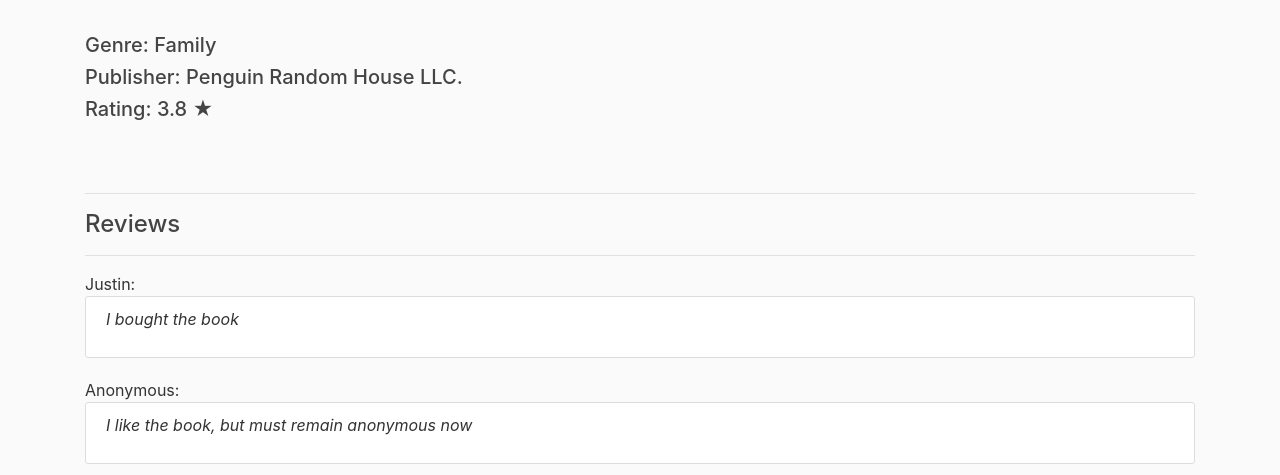
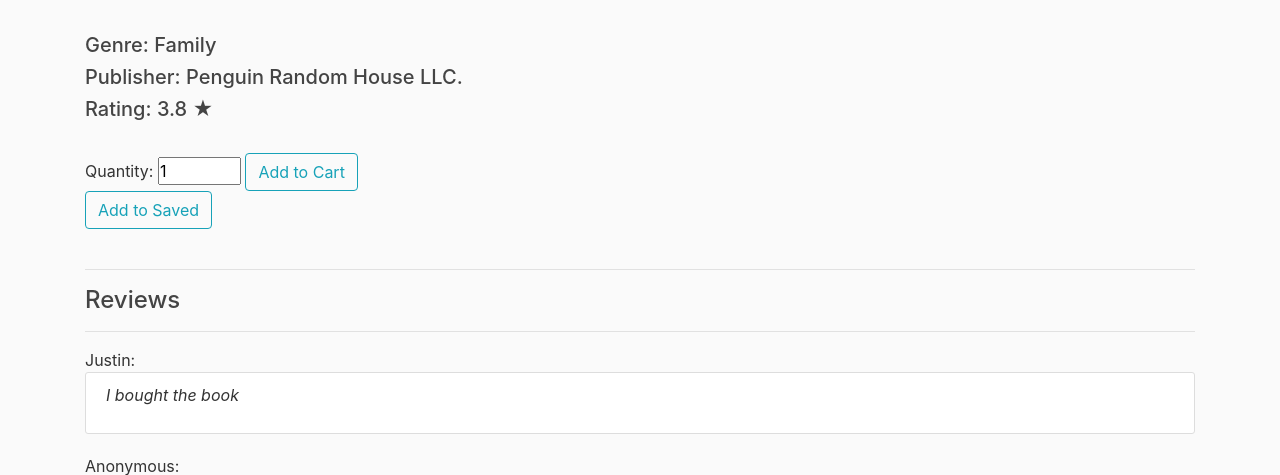
Before and after one commit to lgil019/Bookapp, a Flask app: page /book/1 in a window 1280 px wide. Shown: the part 1254-1729 px from the top of the page. Run offline with Flask 2, Linux system fonts and the light colour scheme; data comes from the database, SQL or seed files in the repository; both versions use the stored data as it was after the commit; some libraries are stand-ins or nearby versions.

Commit message:
Added the add to cart buttons to book page

```diff
--- a/bookstore/templates/book.html
+++ b/bookstore/templates/book.html
@@ -62,6 +62,18 @@
 {% if current_user.is_authenticated and isPurchased == False%}
 <p>* Purchase This Book to Submit a Review and Rating!</p>
 {% endif %}
+
+<form action="{{ url_for('addcart') }}" method="POST">
+    <label for=""> Quantity:</label>
+        <input type="number" name="quantity" id="" value="1" min="1" max="99">
+        <input type="hidden" name="book_id" value="{{ book.id }}">
+    <button type="submit" class="btn btn-outline-info">Add to Cart</button>
+</form>
+{% set bookid = book.id|int %}
+<form action="{{ url_for('movetosaved', id=bookid) }}" method="POST">
+    <button type="submit" class="btn btn-outline-info">Add to Saved</button>
+</form>
+
 <br>
 <hr>
 
```
Also changed, not shown: bookstore/database.sqlite3.
